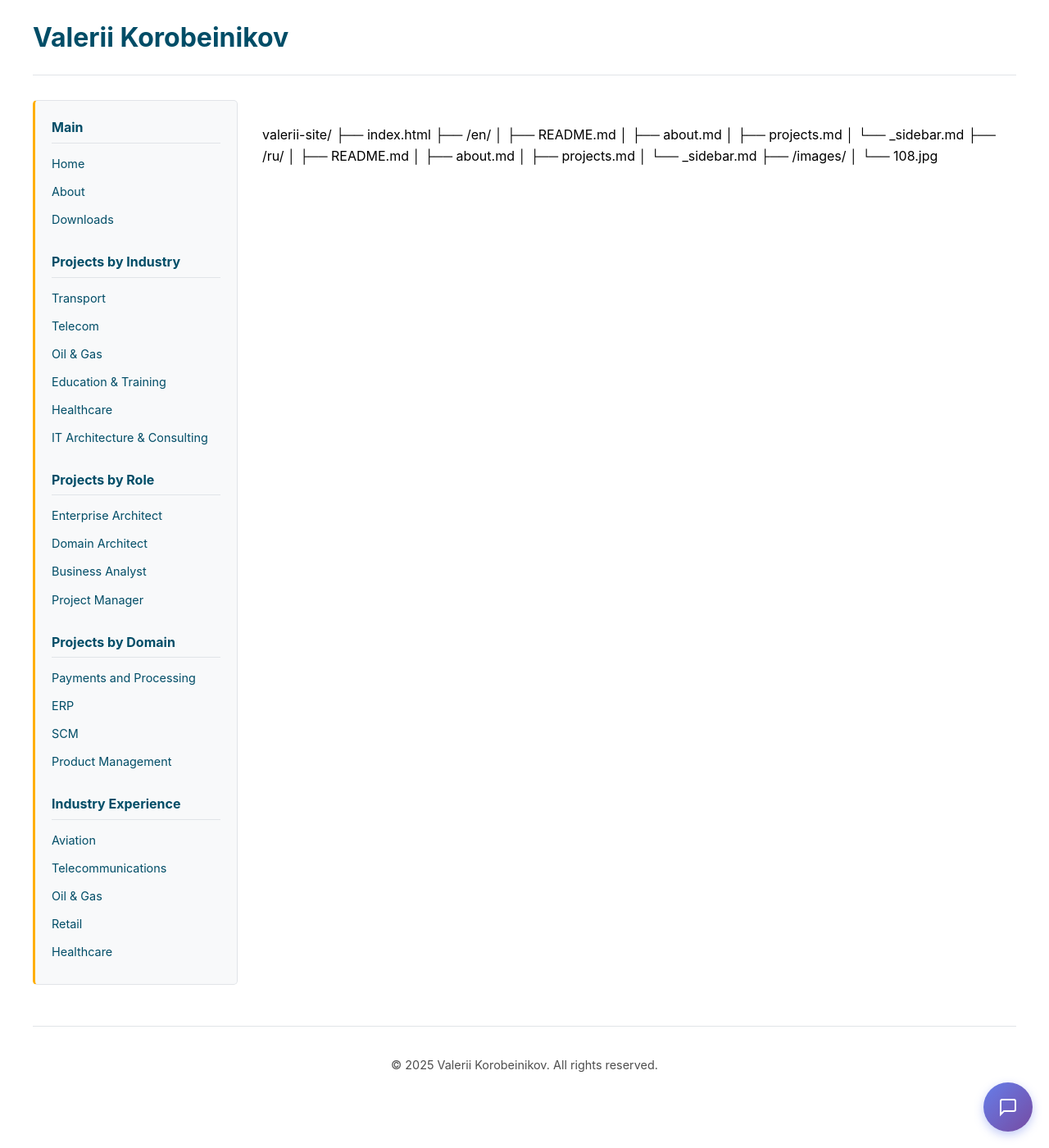
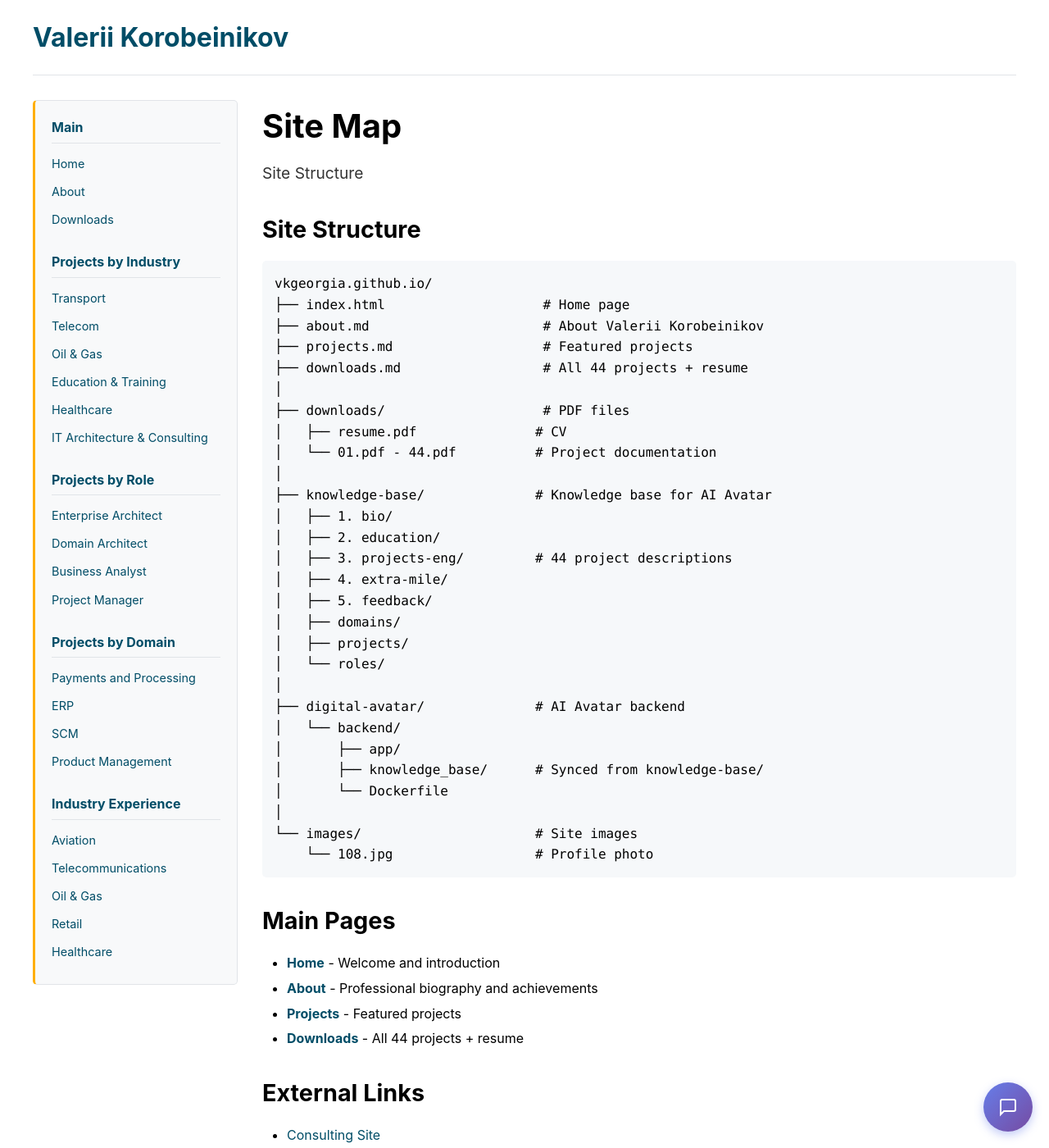
Before and after one commit to vkgeorgia/vkgeorgia.github.io, a Jekyll site: the page built from sitemap.md, in a window 1280 px wide and 1400 px high. Shown: the whole window at 82% size. Built offline with Jekyll 4.4.1, drawn with Linux system fonts in a browser that asks for light colours; our own code applies the rules of GitHub Pages for plain Markdown files.

Commit message:
Update sitemap.md to reflect current website structure

````diff
--- a/sitemap.md
+++ b/sitemap.md
@@ -1,14 +1,51 @@
-valerii-site/
-├── index.html
-├── /en/
-│   ├── README.md
-│   ├── about.md
-│   ├── projects.md
-│   └── _sidebar.md
-├── /ru/
-│   ├── README.md
-│   ├── about.md
-│   ├── projects.md
-│   └── _sidebar.md
-├── /images/
-│   └── 108.jpg
+---
+layout: page
+title: "Site Map"
+description: "Site Structure"
+permalink: /sitemap/
+---
+
+## Site Structure
+
+```
+vkgeorgia.github.io/
+├── index.html                    # Home page
+├── about.md                      # About Valerii Korobeinikov
+├── projects.md                   # Featured projects
+├── downloads.md                  # All 44 projects + resume
+│
+├── downloads/                    # PDF files
+│   ├── resume.pdf               # CV
+│   └── 01.pdf - 44.pdf          # Project documentation
+│
+├── knowledge-base/              # Knowledge base for AI Avatar
+│   ├── 1. bio/
+│   ├── 2. education/
+│   ├── 3. projects-eng/         # 44 project descriptions
+│   ├── 4. extra-mile/
+│   ├── 5. feedback/
+│   ├── domains/
+│   ├── projects/
+│   └── roles/
+│
+├── digital-avatar/              # AI Avatar backend
+│   └── backend/
+│       ├── app/
+│       ├── knowledge_base/      # Synced from knowledge-base/
+│       └── Dockerfile
+│
+└── images/                      # Site images
+    └── 108.jpg                  # Profile photo
+```
+
+## Main Pages
+
+- **[Home](/)** - Welcome and introduction
+- **[About](/about/)** - Professional biography and achievements
+- **[Projects](/projects/)** - Featured projects
+- **[Downloads](/downloads/)** - All 44 projects + resume
+
+## External Links
+
+- [Consulting Site](https://vkconsulting.crd.co/)
+- [LinkedIn](https://www.linkedin.com/in/valeriikorobeinikov)
````
